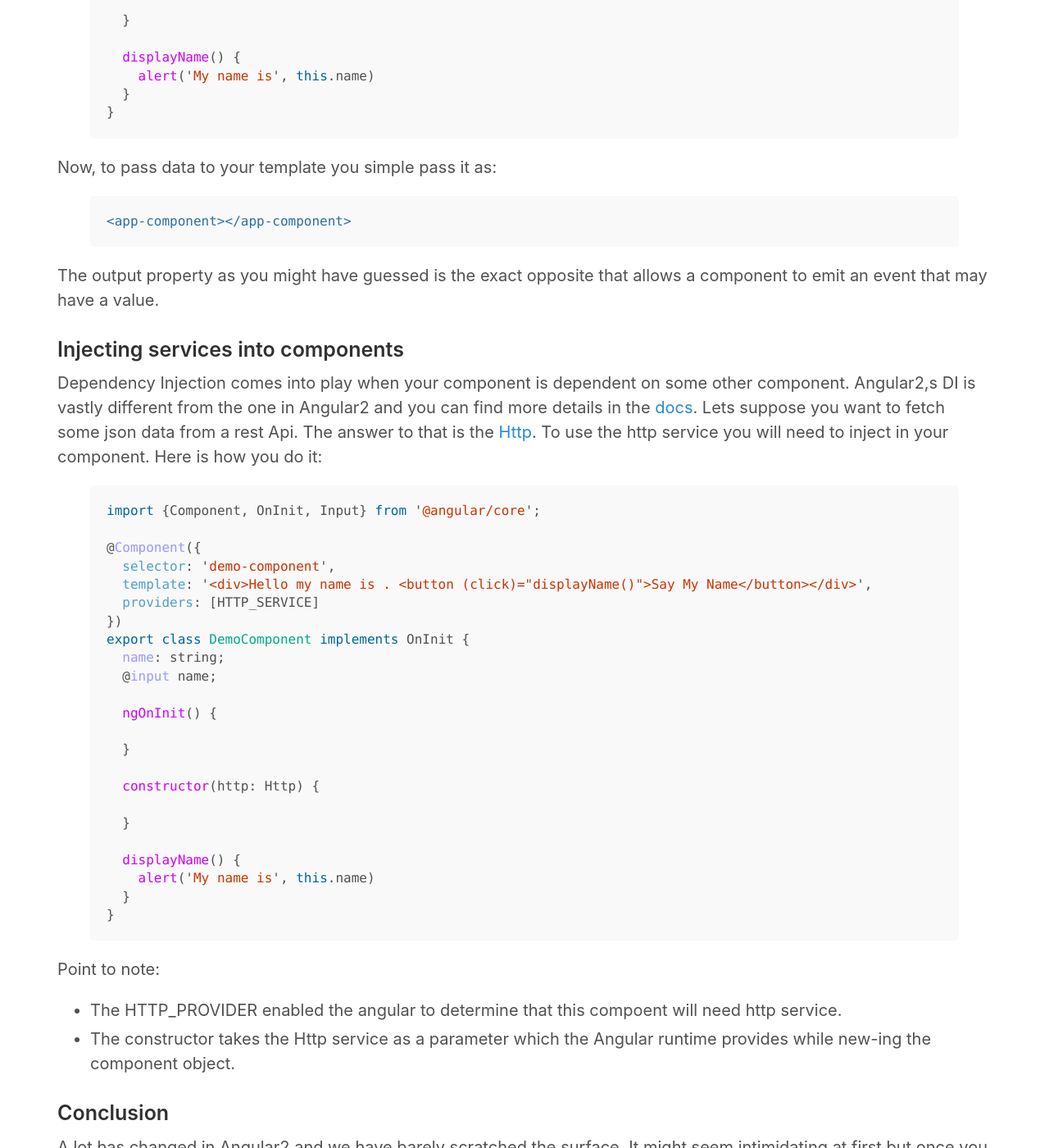
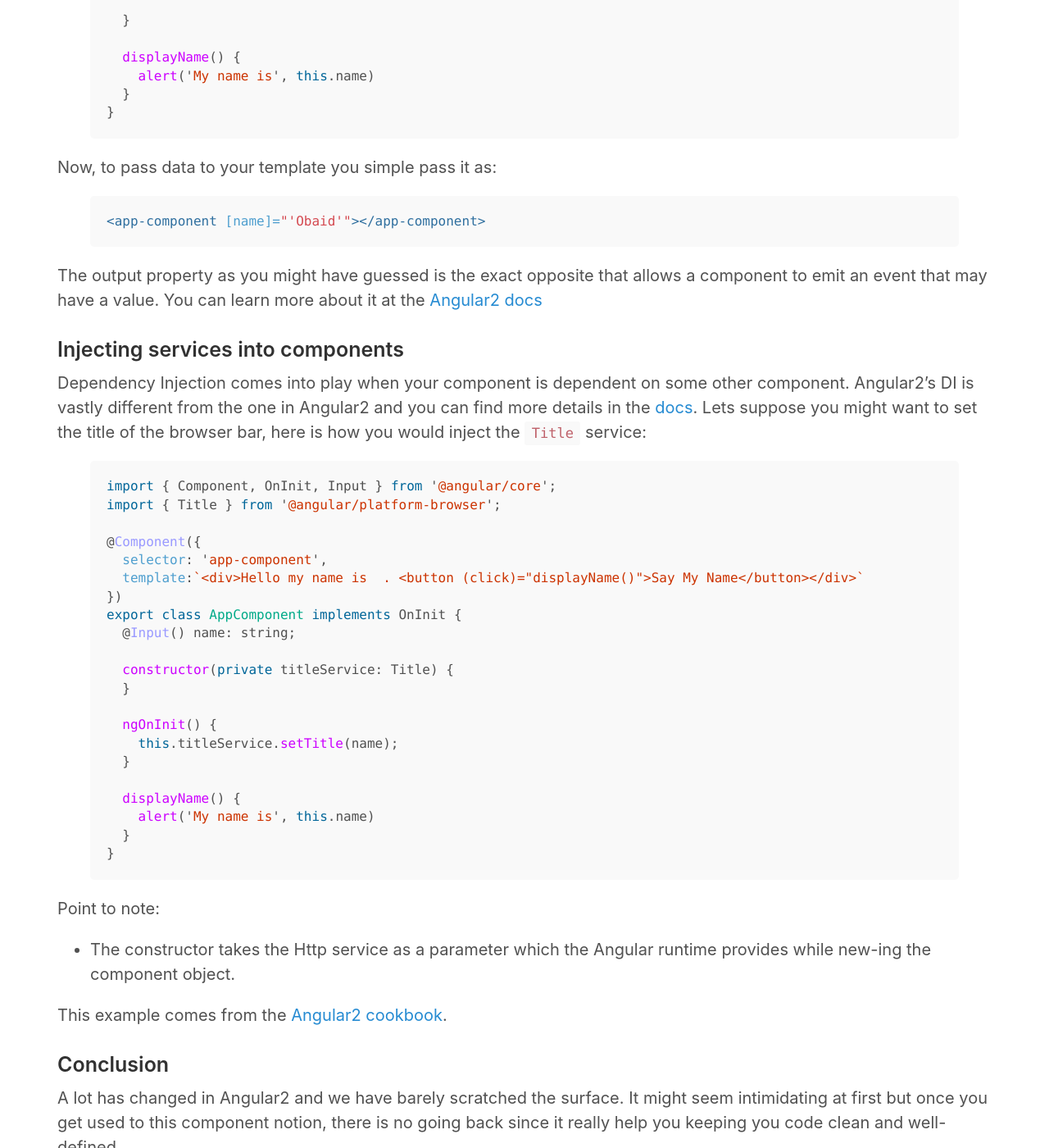
Before and after one commit to ObaidUrRehman/ObaidUrRehman.github.io, a Jekyll site: the page built from _posts/2016-05-05-angular2-components.md, in a window 1280 px wide and 1400 px high, scrolled down 3392 px. Shown: the whole window at 82% size. Built offline with Jekyll 4.4.1, drawn with Linux system fonts in a browser that asks for light colours; comment, search, counter and statistics services are not loaded.

Commit message:
angular2-component post update.

```diff
--- a/_posts/2016-05-05-angular2-components.md
+++ b/_posts/2016-05-05-angular2-components.md
@@ -110,37 +110,34 @@
 Now, to pass data to your template you simple pass it as:
 
 {% highlight html %}
-<app-component></app-component>
+<app-component [name]="'Obaid'"></app-component>
 {% endhighlight %}
 
-
-
 The output property as you might have guessed is the exact opposite that allows a component to emit an event that may have a value.
+You can learn more about it at the <a href='https://angular.io/docs/ts/latest/cookbook/component-communication.html'>Angular2 docs</a>
 
 ### Injecting services into components
 
-Dependency Injection comes into play when your component is dependent on some other component. Angular2,s DI is vastly different
-from the one in Angular2 and you can find more details in the <a href='https://angular.io/docs/ts/latest/guide/dependency-injection.html'>docs</a>. Lets suppose you want to fetch
-some json data from a rest Api. The answer to that is the <a href ='https://angular.io/docs/ts/latest/api/http/Http-class.html'>Http</a>. To use the http service you will need to inject in your component. Here is how you do it:
+Dependency Injection comes into play when your component is dependent on some other component. Angular2's DI is vastly different
+from the one in Angular2 and you can find more details in the <a href='https://angular.io/docs/ts/latest/guide/dependency-injection.html'>docs</a>.
+Lets suppose you might want to set the title of the browser bar, here is how you would inject the <code>Title</code> service:
 
 {% highlight js %}
-import {Component, OnInit, Input} from '@angular/core';
+import { Component, OnInit, Input } from '@angular/core';
+import { Title } from '@angular/platform-browser';
 
 @Component({
-  selector: 'demo-component',
-  template: '<div>Hello my name is {{name}}. <button (click)="displayName()">Say My Name</button></div>',
-  providers: [HTTP_SERVICE]
+  selector: 'app-component',
+  template:`<div>Hello my name is {{name}} . <button (click)="displayName()">Say My Name</button></div>`
 })
-export class DemoComponent implements OnInit {
-  name: string;
-  @input name;
+export class AppComponent implements OnInit {
+  @Input() name: string;
+
+  constructor(private titleService: Title) {
+  }
 
   ngOnInit() {
-
-  }
-
-  constructor(http: Http) {
-
+    this.titleService.setTitle(name);
   }
 
   displayName() {
@@ -151,8 +148,9 @@
 
 Point to note:
 
-* The HTTP_PROVIDER enabled the angular to determine that this compoent will need http service.
 * The constructor takes the Http service as a parameter which the Angular runtime provides while new-ing the component object.
+
+This example comes from the <a href='https://angular.io/docs/ts/latest/cookbook/set-document-title.html'>Angular2 cookbook</a>.
 
 ### Conclusion
 A lot has changed in Angular2 and we have barely scratched the surface. It might seem intimidating at first but once you get used to
```
